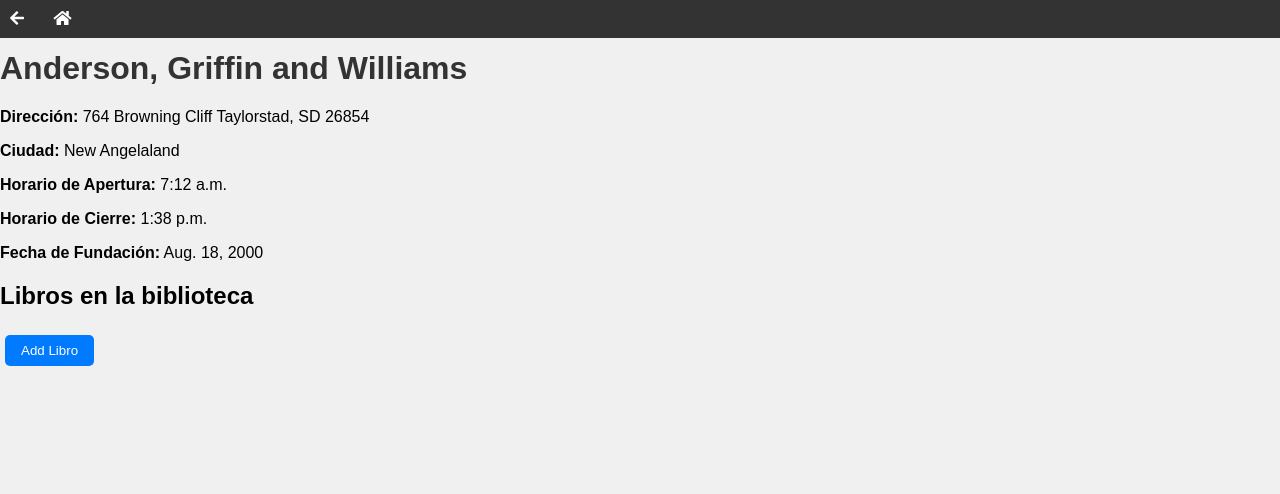
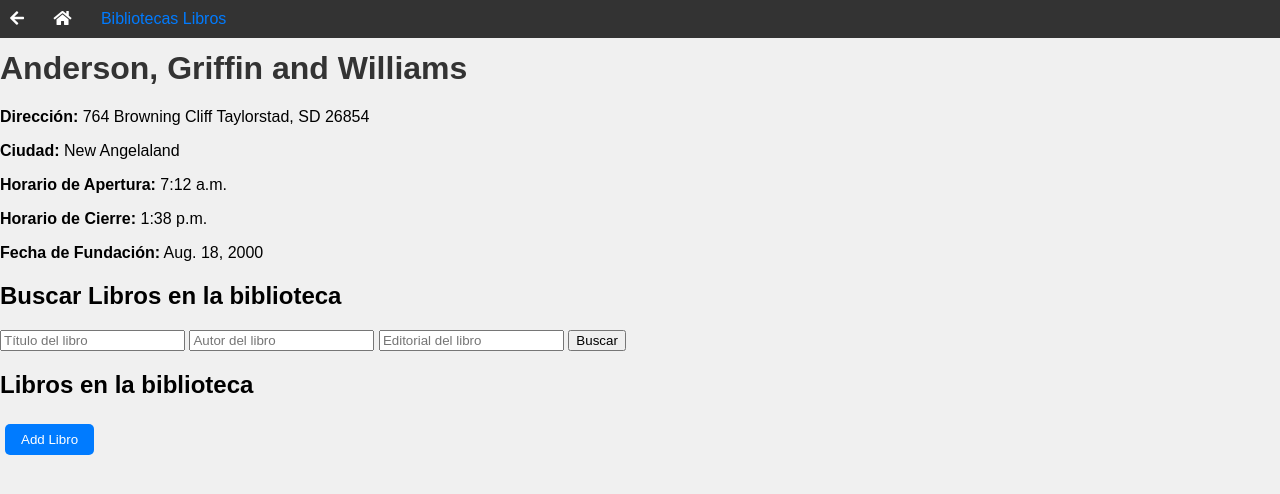
Before and after one commit to Carrask0/ASpFinal, a Django app: page /bibliotecas/1/ in a window 1280 px wide. Shown: the top 494 px of the page. Run offline with Django 4.2, Linux system fonts and the light colour scheme; data comes from the database, SQL or seed files in the repository; both versions use the stored data as it was after the commit.

Commit message:
progress

```diff
--- a/biblioteca/templates/base.html
+++ b/biblioteca/templates/base.html
@@ -19,6 +19,8 @@
     <ul class="navbar-menu">
       <li class="navbar-item"><a href="javascript:history.back()" class="navbar-link"><i class="fas fa-arrow-left"></i></a></li>
       <li class="navbar-item"><a href="{% url 'bibliotecas' %}" class="navbar-link"><i class="fas fa-home"></i></a></li>
+      <a href="{% url 'bibliotecas' %}" class="navbar-brand">Bibliotecas</a>
+      <a href="{% url 'libros' %}" class="navbar-brand">Libros</a>
     </ul>
   </nav>
 
--- a/biblioteca/templates/biblioteca_detail.html
+++ b/biblioteca/templates/biblioteca_detail.html
@@ -3,7 +3,7 @@
 {% load static %}
 
 {% block content %}
-<div>
+
 <h1>{{ biblioteca.nombre }}</h1>
 <p><strong>Dirección:</strong> {{ biblioteca.direccion }}</p>
 <p><strong>Ciudad:</strong> {{ biblioteca.ciudad }}</p>
@@ -13,6 +13,17 @@
 {% if biblioteca.normas %}
     <p><strong>Normas:</strong> <a href="{{ biblioteca.normas.url }}">{{ biblioteca.normas.name }}</a></p>
 {% endif %}
+
+<h2>Buscar Libros en la biblioteca</h2>
+<div class="search-menu">
+    <form method="post">
+        {% csrf_token %}
+        <input type="text" name="titulo" placeholder="Título del libro">
+        <input type="text" name="autor" placeholder="Autor del libro">
+        <input type="text" name="editorial" placeholder="Editorial del libro">
+        <button type="submit">Buscar</button>
+    </form>
+</div>
 
 <h2>Libros en la biblioteca</h2>
 <ul class="libro-list">
@@ -40,5 +51,5 @@
     {% endfor %}
 </ul>
 <button class="add-button">Add Libro</button>
-</div>
+
 {% endblock %}
--- a/biblioteca/urls.py
+++ b/biblioteca/urls.py
@@ -7,8 +7,6 @@ urlpatterns = [
     path("bibliotecas/<int:biblioteca_id>/", views.biblioteca_detail, name="biblioteca_detail"),
     path("libros/", views.lista_libros, name="libros"),
     path("libros/<int:libro_id>/", views.libro_detail, name="libro_detail"),
-    path('bibliotecas/buscar_por_nombre/', views.buscar_biblioteca_nombre, name='buscar_biblioteca_nombre'),
-    path('bibliotecas/buscar_por_ciudad/', views.buscar_biblioteca_ciudad, name='buscar_biblioteca_ciudad'),
 
     ## Functionality routes
     path('delete_libro/<int:libro_id>/', views.delete_libro, name='delete_libro'),
--- a/biblioteca/views.py
+++ b/biblioteca/views.py
@@ -43,9 +43,11 @@ def index(request):
     return HttpResponse("Base de datos poblada con datos de prueba")
 
 
+
 def lista_bibliotecas(request):
     """
     Retrieves a list of all libraries from the database and renders them in a template.
+    Handles form submissions for searching by library name and city.
 
     Parameters:
     - request: An HttpRequest object representing the request made by the user.
@@ -53,43 +55,31 @@ def lista_bibliotecas(request):
     Returns:
     - An HttpResponse object representing the rendered HTML page displaying all libraries.
     """
+    # Retrieve all libraries by default
     bibliotecas = Biblioteca.objects.all()
-    return render(request, "lista_bibliotecas.html", {"bibliotecas": bibliotecas})
 
+    # Check if the request is a POST request and process form submissions
+    if request.method == 'POST':
+        # Check if the form for searching by library name is submitted
+        if 'nombre' in request.POST:
+            nombre = request.POST['nombre']
+            # Filter libraries by name
+            bibliotecas = Biblioteca.objects.filter(nombre__icontains=nombre)
 
-def buscar_biblioteca_nombre(request, nombre):
-    """
-    Searches for libraries by name and renders them in a template.
+        # Check if the form for searching by city is submitted
+        elif 'ciudad' in request.POST:
+            ciudad = request.POST['ciudad']
+            # Filter libraries by city
+            bibliotecas = Biblioteca.objects.filter(ciudad__icontains=ciudad)
 
-    Parameters:
-    - request: An HttpRequest object representing the request made by the user.
-    - nombre: A string representing the name of the library to search for.
-
-    Returns:
-    - An HttpResponse object representing the rendered HTML page displaying the libraries matching the search criteria.
-    """
-    bibliotecas = Biblioteca.objects.filter(nombre__icontains=nombre)
-    return render(request, "lista_bibliotecas.html", {"bibliotecas": bibliotecas})
-
-
-def buscar_biblioteca_ciudad(request, ciudad):
-    """
-    Searches for libraries by city and renders them in a template.
-
-    Parameters:
-    - request: An HttpRequest object representing the request made by the user.
-    - ciudad: A string representing the city name to search for.
-
-    Returns:
-    - An HttpResponse object representing the rendered HTML page displaying the libraries located in the specified city.
-    """
-    bibliotecas = Biblioteca.objects.filter(ciudad__icontains=ciudad)
+    # Render the template with the filtered or all libraries
     return render(request, "lista_bibliotecas.html", {"bibliotecas": bibliotecas})
 
 
 def lista_libros(request):
     """
     Retrieves a list of all books from the database and renders them in a template.
+    Handles form submissions for searching libros by titulo.
 
     Parameters:
     - request: An HttpRequest object representing the request made by the user.
@@ -98,6 +88,13 @@ def lista_libros(request):
     - An HttpResponse object representing the rendered HTML page displaying all books.
     """
     libros = Libro.objects.all()
+
+    # Check if the request is a POST request and process form submissions
+    if request.method == 'POST' and 'titulo' in request.POST:
+        titulo = request.POST['titulo']
+        # Filter libros by titulo
+        libros = Libro.objects.filter(titulo__icontains=titulo)
+
     return render(request, "lista_libros.html", {"libros": libros})
 
 
@@ -183,9 +180,13 @@ def buscar_libro_titulo(request, titulo):
     return render(request, "lista_libros.html", {"libros": libros})
 
 
+from django.shortcuts import render, get_object_or_404
+from .models import Biblioteca, Libro
+
 def biblioteca_detail(request, biblioteca_id):
     """
     Retrieves details of a specific library and the books it contains from the database and renders them in a template.
+    Handles form submissions for searching libros by titulo, autor, and editorial.
 
     Parameters:
     - request: An HttpRequest object representing the request made by the user.
@@ -194,9 +195,25 @@ def biblioteca_detail(request, biblioteca_id):
     Returns:
     - An HttpResponse object representing the rendered HTML page displaying the details of the specified library and the books it contains.
     """
-    biblioteca = Biblioteca.objects.get(pk=biblioteca_id)
-    libros = Libro.objects.filter(biblioteca=biblioteca)
+    # Retrieve the biblioteca object by its ID or return a 404 error if it doesn't exist
+    biblioteca = get_object_or_404(Biblioteca, pk=biblioteca_id)
+
+    # Retrieve all libros associated with the biblioteca
+    libros = biblioteca.libro_set.all()
+
+    # Check if the request is a POST request and process form submissions
+    if request.method == 'POST':
+        # Check if the form for searching libros is submitted
+        if 'titulo' in request.POST or 'autor' in request.POST or 'editorial' in request.POST:
+            titulo = request.POST.get('titulo', '')
+            autor = request.POST.get('autor', '')
+            editorial = request.POST.get('editorial', '')
+
+            # Filter libros based on search criteria
+            libros = libros.filter(titulo__icontains=titulo, autor__icontains=autor, editorial__icontains=editorial)
+
     return render(request, "biblioteca_detail.html", {"biblioteca": biblioteca, "libros": libros})
+
 
 def libro_detail(request, libro_id):
     """
@@ -228,7 +245,7 @@ def delete_libro(request, libro_id):
     libro.delete()
 
     # Redirect to biblioteca_detail view
-    return biblioteca_detail(request, libro.biblioteca.id)
+    return HttpResponseRedirect("/bibliotecas/" + str(libro.biblioteca.id) + "/")
 
 def form_edit_libro(request, libro_id):
     """
@@ -248,7 +265,7 @@ def form_edit_libro(request, libro_id):
         if form.is_valid():
             form.save()  # Save the form data to update the Libro object
             biblioteca_id = libro.biblioteca.id
-            return biblioteca_detail(request, biblioteca_id)
+            return HttpResponseRedirect("/bibliotecas/" + str(biblioteca_id) + "/")
     else:
         # If it's a GET request, display the form
         form = LibroForm(instance=libro)
@@ -270,7 +287,8 @@ def form_create_libro(request):
         form = LibroForm(request.POST)
         if form.is_valid():
             form.save()  # Save the form data to create a new Libro object
-            return lista_libros(request)
+            biblioteca_id = form.cleaned_data['biblioteca'].id
+            return HttpResponseRedirect("/bibliotecas/" + str(biblioteca_id) + "/")
     else:
         # If it's a GET request, display the form
         form = LibroForm()
```
Also changed, not shown: biblioteca/templates/lista_bibliotecas.html (+5 -2 lines), biblioteca/templates/lista_libros.html (+10 -1 lines), db.sqlite3. Lines whose indentation alone changed are shown as unchanged.
